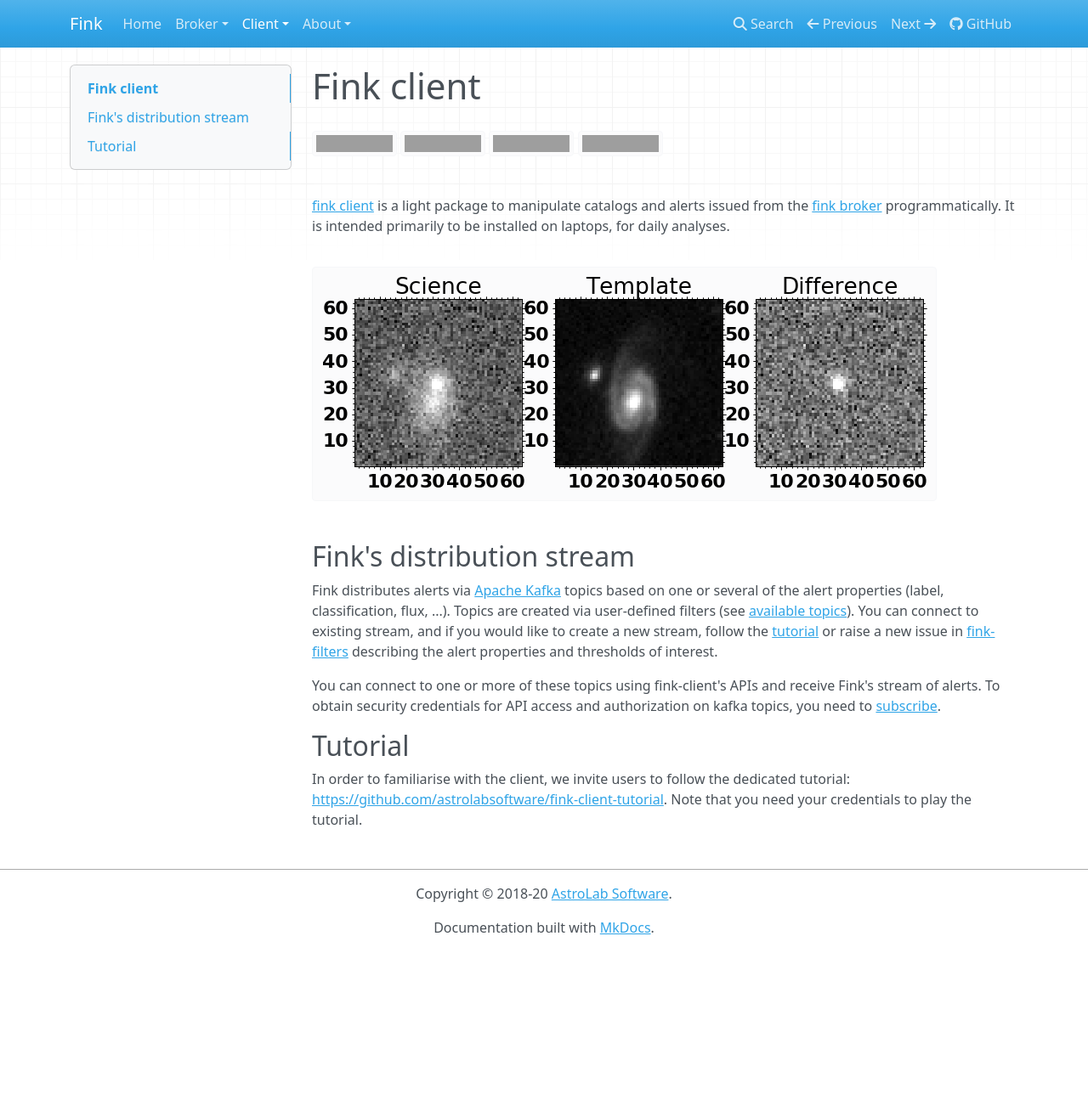
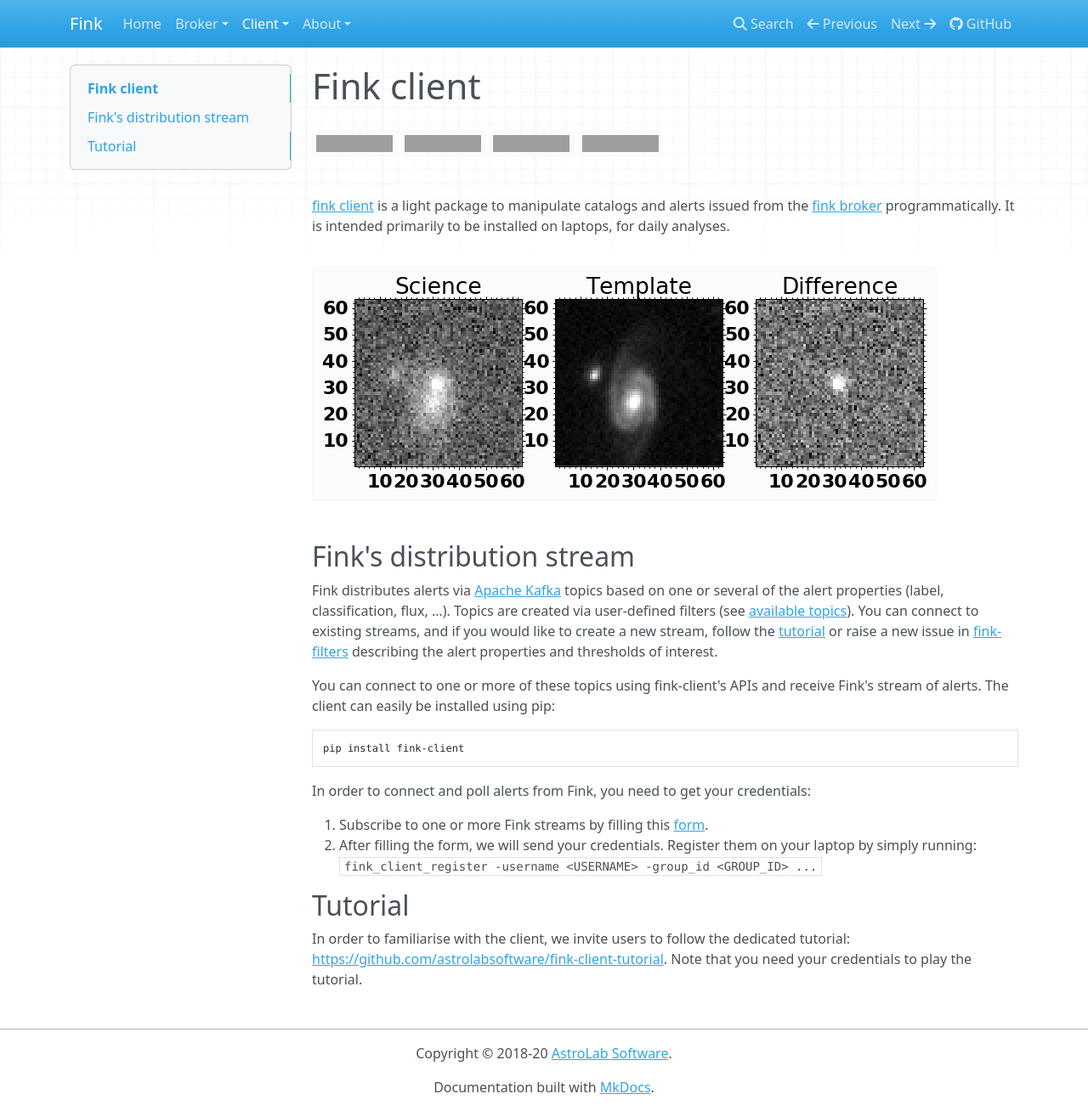
Before and after one commit to astrolabsoftware/fink, an MkDocs documentation site: the page built from docs/fink-client.md, in a window 1280 px wide and 1308 px high. Shown: the whole window at 85% size. Built offline with MkDocs 1.6.1, drawn with Linux system fonts in a browser that asks for light colours; nearby versions of some CDN libraries; grey boxes are pictures that could not be loaded.

Commit message:
Update the client section with the new installation instruction

````diff
--- a/docs/fink-client.md
+++ b/docs/fink-client.md
@@ -10,9 +10,21 @@
 
 ## Fink's distribution stream
 
-Fink distributes alerts via [Apache Kafka](https://kafka.apache.org/) topics based on one or several of the alert properties (label, classification, flux, ...). Topics are created via user-defined filters (see [available topics](topics.md)). You can connect to existing stream, and if you would like to create a new stream, follow the [tutorial](tutorials/create-filters.md) or raise a new issue in [fink-filters](https://github.com/astrolabsoftware/fink-filters) describing the alert properties and thresholds of interest.
+Fink distributes alerts via [Apache Kafka](https://kafka.apache.org/) topics based on one or several of the alert properties (label, classification, flux, ...). Topics are created via user-defined filters (see [available topics](topics.md)). You can connect to existing streams, and if you would like to create a new stream, follow the [tutorial](tutorials/create-filters.md) or raise a new issue in [fink-filters](https://github.com/astrolabsoftware/fink-filters) describing the alert properties and thresholds of interest.
 
-You can connect to one or more of these topics using fink-client's APIs and receive Fink's stream of alerts. To obtain security credentials for API access and authorization on kafka topics, you need to [subscribe](https://forms.gle/2td4jysT4e9pkf889).
+You can connect to one or more of these topics using fink-client's APIs and receive Fink's stream of alerts. The client can easily be installed using pip:
+
+```bash
+pip install fink-client
+```
+
+In order to connect and poll alerts from Fink, you need to get your credentials:
+
+1. Subscribe to one or more Fink streams by filling this [form](https://forms.gle/2td4jysT4e9pkf889).
+2. After filling the form, we will send your credentials. Register them on your laptop by simply running:
+  ```
+  fink_client_register -username <USERNAME> -group_id <GROUP_ID> ...
+  ```
 
 ## Tutorial
 
````
